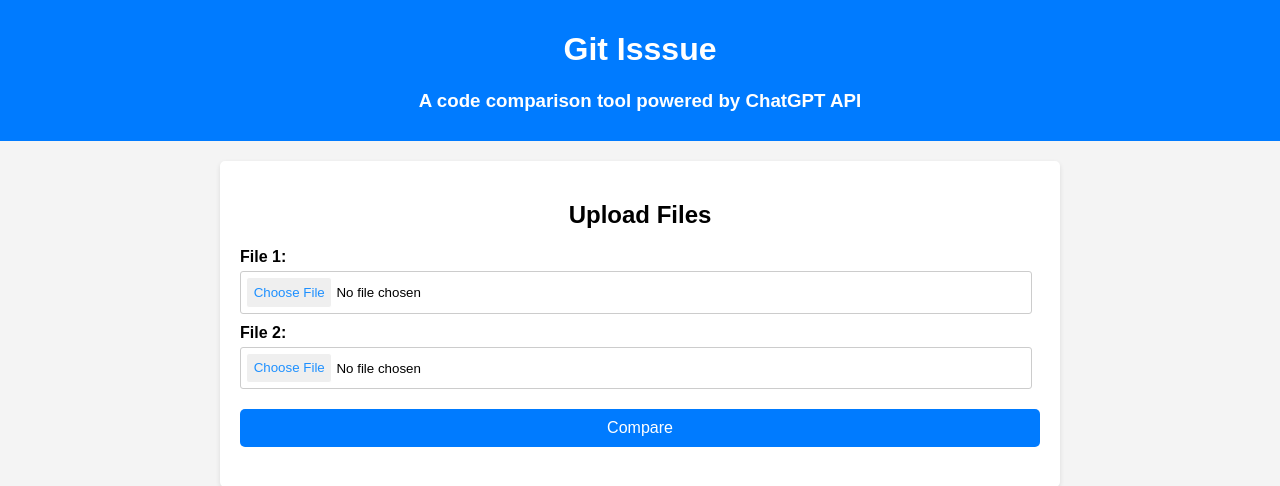
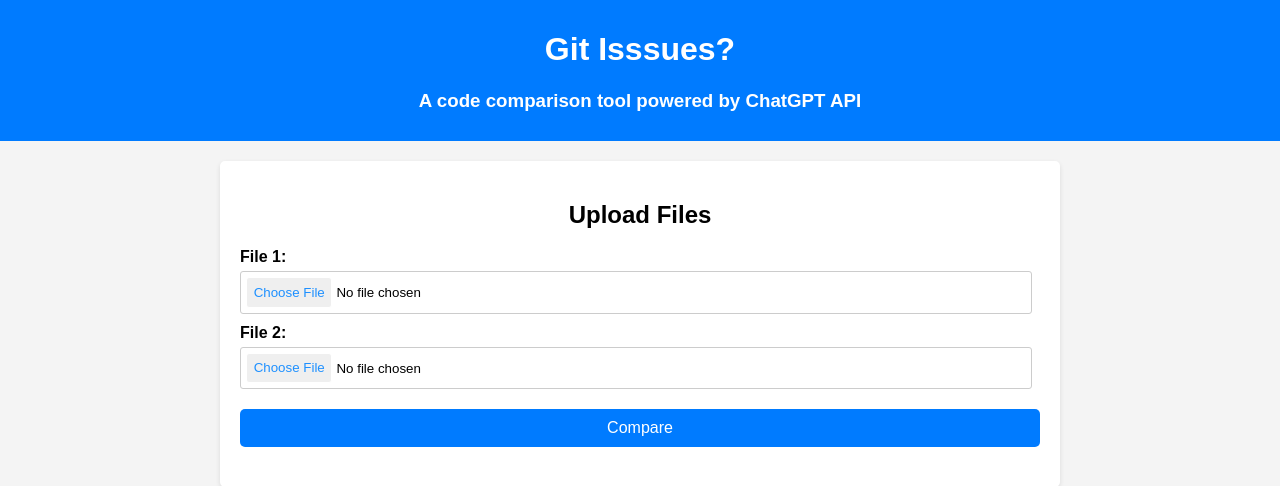
Before and after one commit to emil3h/GitIssueAI, a Flask app: page / in a window 1280 px wide. Shown: the top 486 px of the page. Run offline with Flask 3, Linux system fonts and the light colour scheme.

Commit message:
small changes

```diff
--- a/templates/index.html
+++ b/templates/index.html
@@ -11,7 +11,7 @@
   </head>
   <body>
     <header>
-      <h1>Git Isssue</h1>
+      <h1>Git Isssues?</h1>
       <h3>A code comparison tool powered by ChatGPT API</h3>
     </header>
     <main>
```
